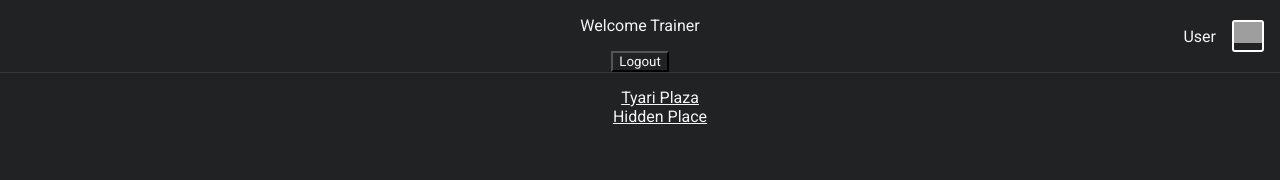
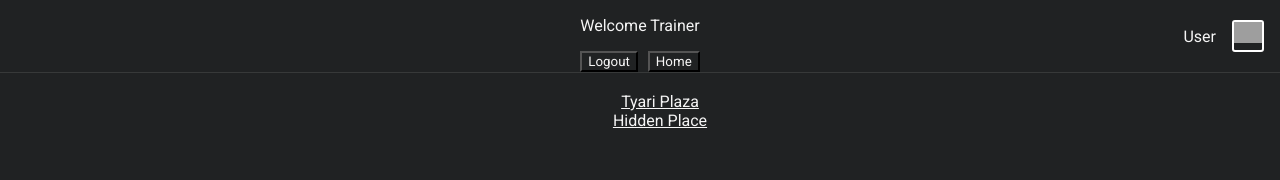
Before and after one commit to ian117/pokedex-portfolio, a React (Create React App) app: page /#/ in a window 1280 px wide. Both pictures are taken after a click on the button "Login". Shown: the top 180 px of the page. Built offline with nearby package versions, Linux system fonts and the light colour scheme; grey boxes are pictures that could not be loaded.

Commit message:
LoginPage hotfix

```diff
--- a/src/App.js
+++ b/src/App.js
@@ -14,12 +14,15 @@ function App() {
       <div className="App">
         <Header></Header>
 
-        <ul style={{listStyle:"none"}}>
-          <li><Link to="/public">Tyari Plaza</Link></li>
-          <li><Link to="/protected">Hidden Place</Link></li>
-        </ul>
+
 
       <Switch>
+          <Route exact path="/">
+          <ul style={{listStyle:"none"}}>
+            <li><Link to="/public">Tyari Plaza</Link></li>
+            <li><Link to="/protected">Hidden Place</Link></li>
+          </ul>
+          </Route>
           <Route path="/public">Estamos in Halo Invasion</Route>
           <Route path="/login"><LoginPage/></Route>
           <ProtectedRoute path="/protected">Estamos seguros y planeando la invasión</ProtectedRoute>
--- a/src/components/AuthButton.js
+++ b/src/components/AuthButton.js
@@ -13,6 +13,9 @@ function AuthButton() {
             <p>Welcome Trainer</p>
             <button onClick={() => singOut(() => {})}>
                 Logout
+            </button>
+            <button style={{marginLeft:"10px"}} onClick={() => history.push("/")} >
+                Home
             </button>
             </div> :
             <DivForButton>
--- a/src/components/Header.js
+++ b/src/components/Header.js
@@ -38,7 +38,8 @@ const Container = styled.div`
     align-items: center;
     justify-content:center;
     position: relative;
-    box-shadow: 0 1px 0 0 rgb(255 255 255 / 10%)
+    box-shadow: 0 1px 0 0 rgb(255 255 255 / 10%);
+    margin-bottom: 20px;
 `
 const Main = styled.div`
     display: flex;
--- a/src/components/LoginPage.js
+++ b/src/components/LoginPage.js
@@ -1,17 +1,20 @@
 import React from 'react';
 import { useAuth } from "../provider/AuthProvider";
 import { useHistory } from "react-router-dom";
+import { Redirect } from "react-router-dom";
+
 
 function LoginPage() {
     const history = useHistory();
-    const { singIn} = useAuth();
+    const { user , singIn} = useAuth();
 
     return (
         <div>
-           <h2>You are not logged-in</h2>
+           {user ? <Redirect to="/"/> :
+            <><h2>You are not logged-in</h2>
             <button onClick={() => singIn(() => {
                 history.push("/")
-            })}>Login</button>
+            })}>Login</button></>}
         </div>
     )
 }
```
